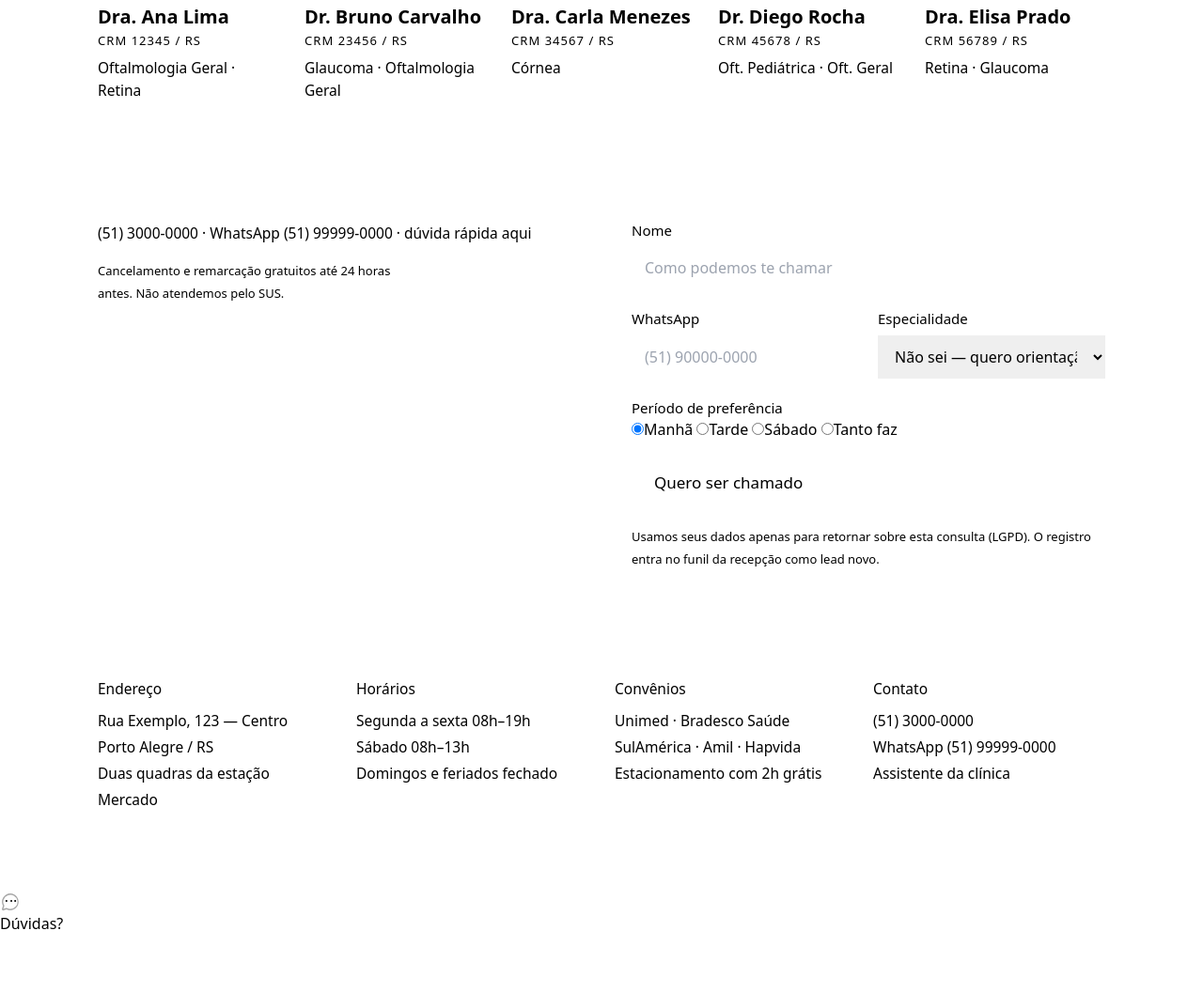
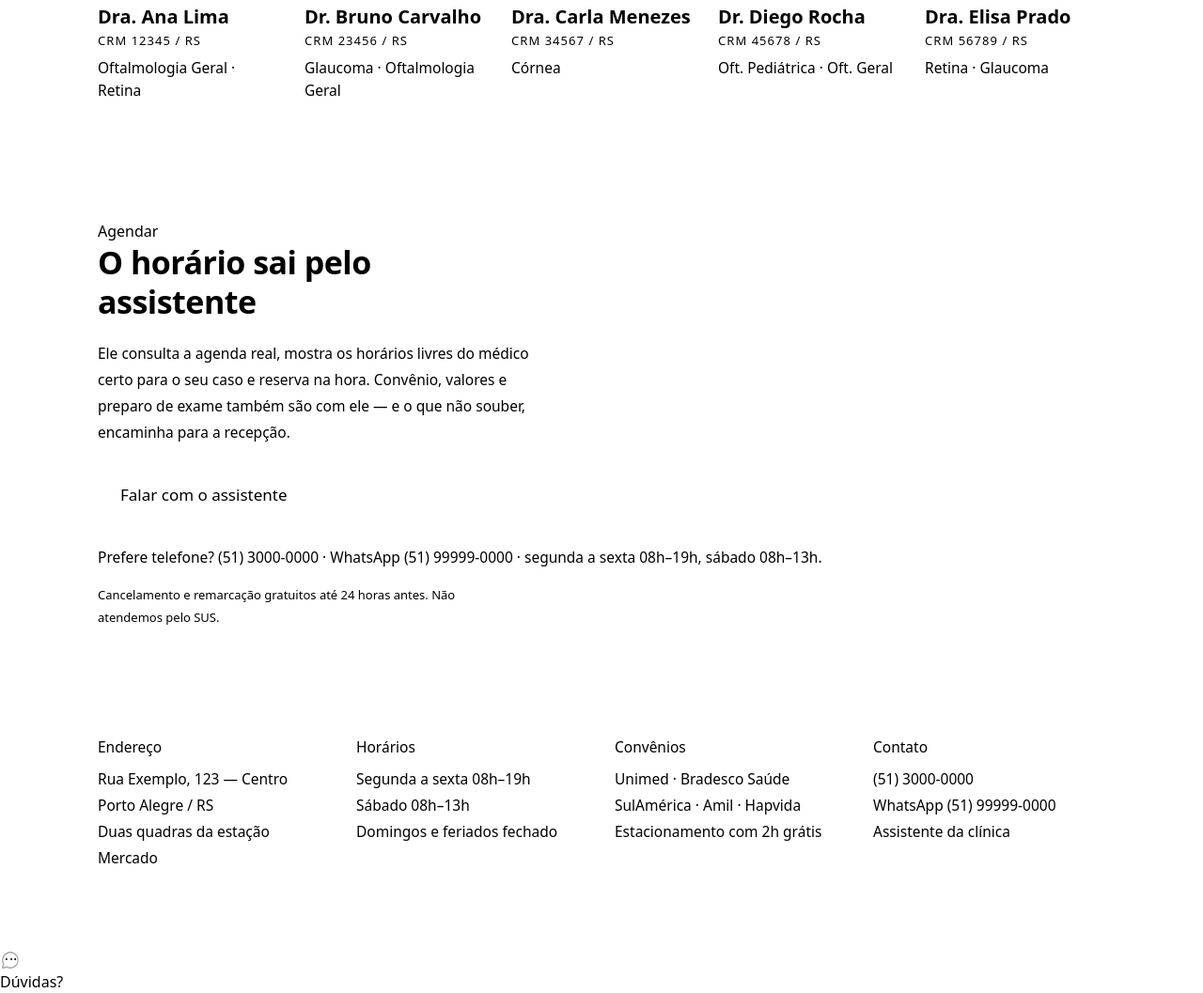
Before and after one commit to GabrielFerla/clinicos-repo, a Django app: page / in a window 1280 px wide. Shown: the part 3664-4721 px from the top of the page at 94% size. Before the commit the page ends 4653 px from the top, so only its background shows below. Run offline with Django 5.2, Linux system fonts and the light colour scheme; parts of the project's set-up code (start-up, migrations or seed data) failed here and were passed over; some libraries are stand-ins or nearby versions.

Commit message:
feat(site): agendamento passa a ser só pelo assistente [S4-7]
Sai o formulário de captação da seção "Agendar" — nome, WhatsApp,
especialidade, período e o botão "Quero ser chamado". Entra uma chamada para o
assistente, que consulta a agenda real, mostra os horários livres e reserva na
hora. O formulário deixava recado; o chat resolve. Manter os dois seria oferecer
o caminho pior ao lado do melhor.

A seção **continua existindo**, com o mesmo `id="agendar"`, porque é alvo de
três links: os dois "Agendar consulta" da nav (barra e menu mobile) e o do
hero. Apagá-la transformaria os três em âncora morta.

Some junto o `OPCOES_ESPECIALIDADE` do `content.py`, que só alimentava o
`<select>` do formulário.

De quebra, os gatilhos que abrem o assistente deixam de ser `<a href="#">` e
viram `<button type="button" class="link-acao">`. Eles não navegam para lugar
nenhum, e um link que promete destino e não entrega confunde quem usa teclado
ou leitor de tela — [S4-19]. A classe desmonta o botão até parecer link dentro
do texto corrido.

Gravar o `Lead` no CRM (S4-11) deixa de estar meio-caminho: se voltar à mesa, o
formulário entra ao lado desta chamada, não no lugar dela.

Co-Authored-By: Claude Opus 5 <noreply@anthropic.com>

```diff
--- a/apps/site_publico/templates/site_publico/home.html
+++ b/apps/site_publico/templates/site_publico/home.html
@@ -19,9 +19,11 @@
     `components/_layout_publico.html`; aqui só preenchemos `main`. Por isso
     também não sobrescrevemos `extra_head`/`extra_body`: fazer isso sem
     `block.super` mataria o CSS do menu e o script do assistente.
-  * **Não envia o formulário.** A seção "Agendar" é visual: sem `action`, sem
-    `method`, sem `csrf_token`. Gravar o `Lead` no CRM é a **S4-11** — até lá o
-    botão não deve prometer nada que o backend não cumpra.
+  * **Não tem formulário.** A seção "Agendar" encaminha para o assistente, que
+    consulta a agenda real e reserva na hora. O formulário de captação que o
+    protótipo trazia saiu: deixar recado oferece menos do que o chat já faz.
+    Se a **S4-11** (lead no CRM) voltar à mesa, o formulário entra ao lado
+    daquela chamada, não no lugar dela.
   * **Não carrega foto.** Onde o protótipo tinha o web component `<image-slot>`
     (65 KB de JavaScript de ferramenta de design), aqui existe só uma caixa com
     a proporção certa e preenchimento neutro, pronta para receber um `<img>`
@@ -38,8 +40,9 @@
   Acessibilidade [S4-19]: as chapas `.plate` do CMYK repetem texto que já está
   no `.paper`, então vão todas `aria-hidden="true"` — o leitor de tela lê a
   manchete uma vez. As caixas de foto vazias são decorativas e não anunciam
-  nada. Todo campo do formulário tem `<label>` de verdade envolvendo o controle,
-  e o grupo de rádios tem `<fieldset>`/`<legend>`.
+  nada. Os gatilhos que abrem o assistente são `<button type="button">`, e não
+  `<a href="#">`: eles não navegam para lugar nenhum, e um link que não leva a
+  um destino mente para quem navega por teclado ou leitor de tela.
 {% endcomment %}
 
 {% block title %}{{ clinica.nome }} — oftalmologia, exames e cinco subespecialidades{% endblock %}
@@ -72,7 +75,7 @@
     <a href="#especialidades" class="btn btn-secondary" style="font-size: 17px; padding: 12px 24px;">Ver especialidades</a>
   </div>
   <p style="margin: 20px 0 0; font-size: 15.5px; line-height: 28px; color: color-mix(in srgb, var(--color-text) 70%, transparent);">
-    Dúvida rápida sobre convênio, preço ou preparo? <a href="#" data-abrir-chat>Pergunte aqui mesmo</a>.
+    Dúvida rápida sobre convênio, preço ou preparo? <button type="button" class="link-acao" data-abrir-chat>Pergunte aqui mesmo</button>.
   </p>
 </section>
 
@@ -233,64 +236,39 @@
 </section>
 
 {% comment %}
-  ── 9. Captação de lead ────────────────────────────────────────────────────
-  Formulário VISUAL: sem `action`, sem `method`, sem `csrf_token`, porque ainda
-  não há para onde postar. Persistir o lead no CRM é a **S4-11** — quando ela
-  entrar, este `<form>` ganha `method="post"`, o token e a view de destino. Os
-  atributos `name` já estão nomeados como o backend vai querer receber.
+  ── 9. Agendar ─────────────────────────────────────────────────────────────
+  Aqui existia um formulário de captação de lead. Saiu: o agendamento da
+  clínica acontece **pelo assistente**, que consulta a agenda real, mostra os
+  horários livres e reserva na hora — um formulário que só deixa recado
+  competiria com ele oferecendo menos.
 
-  Também não há a mensagem de "obrigado" do protótipo: ela dependia do estado
-  de JavaScript do componente de design, e sem POST não haveria o que confirmar.
+  A seção continua existindo, e continua com `id="agendar"`, porque é o alvo de
+  três links: os dois "Agendar consulta" da nav (desktop e mobile) e o do hero.
+  Removê-la por inteiro transformaria os três em âncora morta.
+
+  Se a S4-11 (lead no CRM) voltar a ser desejada, é aqui que o formulário
+  entra — ao lado desta chamada, não no lugar dela.
 {% endcomment %}
 <section id="agendar" style="max-width: 1200px; margin: 0 auto; padding: 0 clamp(20px, 5vw, 72px) 84px;">
   <div class="regra-dupla" style="margin-bottom: 42px;"></div>
-  <div style="display: grid; grid-template-columns: repeat(auto-fit, minmax(min(100%, 340px), 1fr)); gap: 42px clamp(28px, 5vw, 84px); align-items: start;">
-    <div>
-      <p style="margin: 0; font-size: 15.5px; line-height: 28px;">
-        {{ clinica.telefone }} · WhatsApp {{ clinica.whatsapp }} · <a href="#" data-abrir-chat>dúvida rápida aqui</a>
-      </p>
-      <p style="margin: 14px 0 0; font-size: 13px; line-height: 24px; color: color-mix(in srgb, var(--color-text) 70%, transparent); max-width: 44ch;">
-        Cancelamento e remarcação gratuitos até 24 horas antes. Não atendemos pelo SUS.
-      </p>
-    </div>
 
-    <form style="display: grid; grid-template-columns: repeat(auto-fit, minmax(min(100%, 200px), 1fr)); gap: 20px;">
-      <label style="display: flex; flex-direction: column; gap: 6px; grid-column: 1 / -1;">
-        <span style="font-size: 15px;">Nome</span>
-        <input class="input" name="nome" type="text" autocomplete="name" placeholder="Como podemos te chamar" style="font-size: 16px; padding: 11px 14px;">
-      </label>
-      <label style="display: flex; flex-direction: column; gap: 6px;">
-        <span style="font-size: 15px;">WhatsApp</span>
-        <input class="input" name="telefone" type="tel" autocomplete="tel" placeholder="(51) 90000-0000" style="font-size: 16px; padding: 11px 14px;">
-      </label>
-      <label style="display: flex; flex-direction: column; gap: 6px;">
-        <span style="font-size: 15px;">Especialidade</span>
-        <select class="input" name="especialidade" style="font-size: 16px; padding: 11px 14px;">
-          {% for opcao in opcoes_especialidade %}
-            <option value="{{ opcao }}">{{ opcao }}</option>
-          {% endfor %}
-        </select>
-      </label>
+  <span class="sobrelinha">Agendar</span>
+  <h2 style="margin: 0; font-family: var(--font-heading); font-weight: 600; font-size: clamp(26px, 3vw, 34px); line-height: 1.24; letter-spacing: -0.015em; max-width: 20ch;">O horário sai pelo assistente</h2>
 
-      {# O período é um grupo de rádios porque são quatro opções curtas: o segmentado mostra todas de uma vez, e o `<legend>` dá o rótulo que o leitor de tela anuncia antes delas. #}
-      <fieldset style="grid-column: 1 / -1; margin: 0; padding: 0; border: 0; display: flex; flex-direction: column; gap: 8px;">
-        <legend style="padding: 0; font-size: 15px;">Período de preferência</legend>
-        <div class="seg" style="width: fit-content; max-width: 100%;">
-          <label class="seg-opt" style="white-space: nowrap;"><input type="radio" name="periodo" value="Manhã" checked><span>Manhã</span></label>
-          <label class="seg-opt" style="white-space: nowrap;"><input type="radio" name="periodo" value="Tarde"><span>Tarde</span></label>
-          <label class="seg-opt" style="white-space: nowrap;"><input type="radio" name="periodo" value="Sábado"><span>Sábado</span></label>
-          <label class="seg-opt" style="white-space: nowrap;"><input type="radio" name="periodo" value="Tanto faz"><span>Tanto faz</span></label>
-        </div>
-      </fieldset>
+  <p style="margin: 20px 0 0; font-size: 15.5px; line-height: 28px; max-width: 52ch; color: color-mix(in srgb, var(--color-text) 78%, transparent);">
+    Ele consulta a agenda real, mostra os horários livres do médico certo para o seu caso e reserva na hora. Convênio, valores e preparo de exame também são com ele — e o que não souber, encaminha para a recepção.
+  </p>
 
-      <div style="grid-column: 1 / -1; display: flex; align-items: center; gap: 20px; flex-wrap: wrap;">
-        <button type="submit" class="btn btn-primary" style="font-size: 17px; padding: 12px 24px;">Quero ser chamado</button>
-      </div>
-      <p style="grid-column: 1 / -1; margin: 0; font-size: 13px; line-height: 24px; color: color-mix(in srgb, var(--color-text) 70%, transparent);">
-        Usamos seus dados apenas para retornar sobre esta consulta (LGPD). O registro entra no funil da recepção como lead novo.
-      </p>
-    </form>
+  <div style="display: flex; gap: 15px; flex-wrap: wrap; margin-top: 28px;">
+    <button type="button" class="btn btn-primary" style="font-size: 17px; padding: 12px 24px;" data-abrir-chat>Falar com o assistente</button>
   </div>
+
+  <p style="margin: 28px 0 0; font-size: 15.5px; line-height: 28px;">
+    Prefere telefone? {{ clinica.telefone }} · WhatsApp {{ clinica.whatsapp }} · {{ clinica.horario_semana|lower }}, {{ clinica.horario_sabado|lower }}.
+  </p>
+  <p style="margin: 14px 0 0; font-size: 13px; line-height: 24px; color: color-mix(in srgb, var(--color-text) 70%, transparent); max-width: 52ch;">
+    Cancelamento e remarcação gratuitos até 24 horas antes. Não atendemos pelo SUS.
+  </p>
 </section>
 
 {% endblock %}
--- a/apps/site_publico/views.py
+++ b/apps/site_publico/views.py
@@ -6,8 +6,10 @@ de lá para o porquê), então a página responde sem tocar no Oracle e continua
 de pé mesmo com o banco fora do ar — o que importa para uma landing que é a
 porta de entrada da clínica.
 
-O formulário de captação da seção "Agendar" é **visual**: não tem `action` e
-não existe view de POST. Gravar o `Lead` no CRM é a **S4-11**.
+A seção "Agendar" não tem formulário: ela encaminha para o assistente, que
+consulta a agenda real e reserva na hora. O formulário de captação do protótipo
+saiu — deixar recado oferece menos do que o chat já faz. Se a **S4-11** (lead no
+CRM) voltar à mesa, é ali que ele entra, ao lado da chamada e não no lugar dela.
 """
 
 from __future__ import annotations
@@ -35,7 +37,6 @@ def home(request: HttpRequest) -> HttpResponse:
         "indice": content.INDICE,
         "colunas": content.COLUNAS,
         "especialidades": content.ESPECIALIDADES,
-        "opcoes_especialidade": content.OPCOES_ESPECIALIDADE,
         "exames": content.EXAMES,
         "medicos": content.MEDICOS,
         "citacao": content.CITACAO,
--- a/apps/theme/templates/components/_layout_publico.html
+++ b/apps/theme/templates/components/_layout_publico.html
@@ -94,7 +94,7 @@
         <p style="margin: 0;">
           {{ clinica.telefone }}<br>
           WhatsApp {{ clinica.whatsapp }}<br>
-          <a href="#" data-abrir-chat>Assistente da clínica</a>
+          <button type="button" class="link-acao" data-abrir-chat>Assistente da clínica</button>
         </p>
       </div>
     </div>
```
Also changed, not shown: apps/site_publico/content.py (+0 -8 lines), apps/theme/static_src/src/styles.css (+15 -0 lines).
